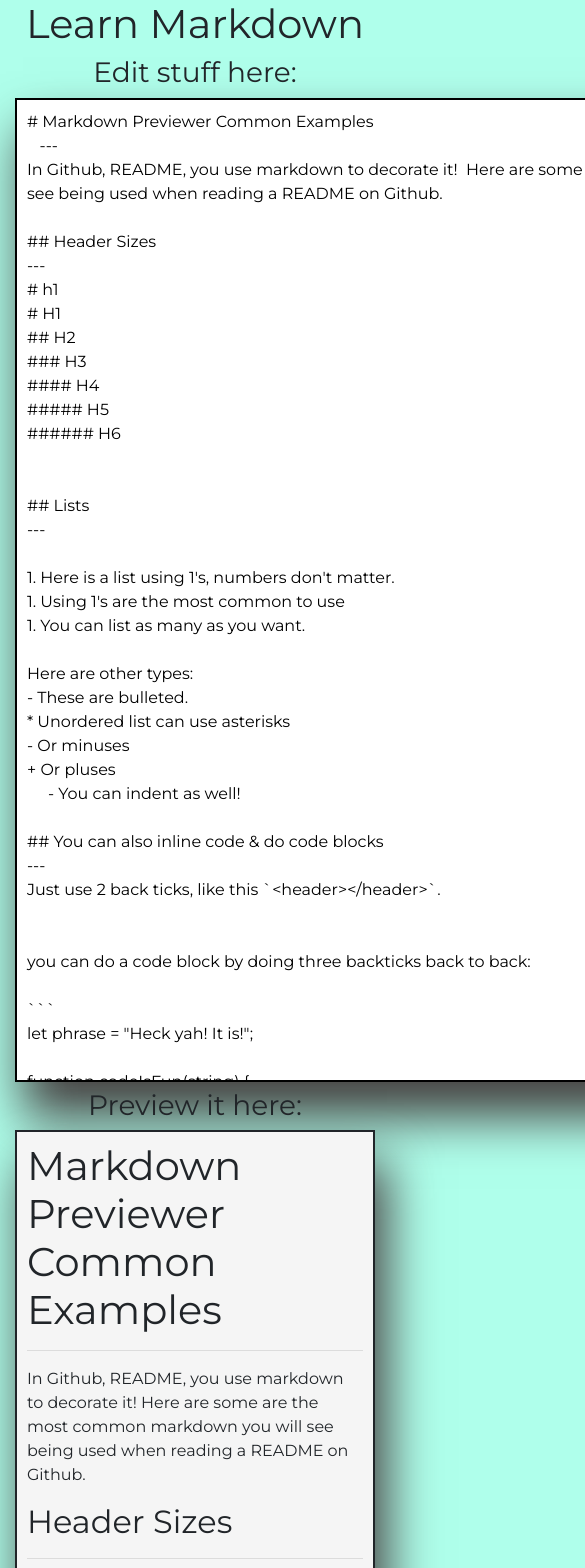
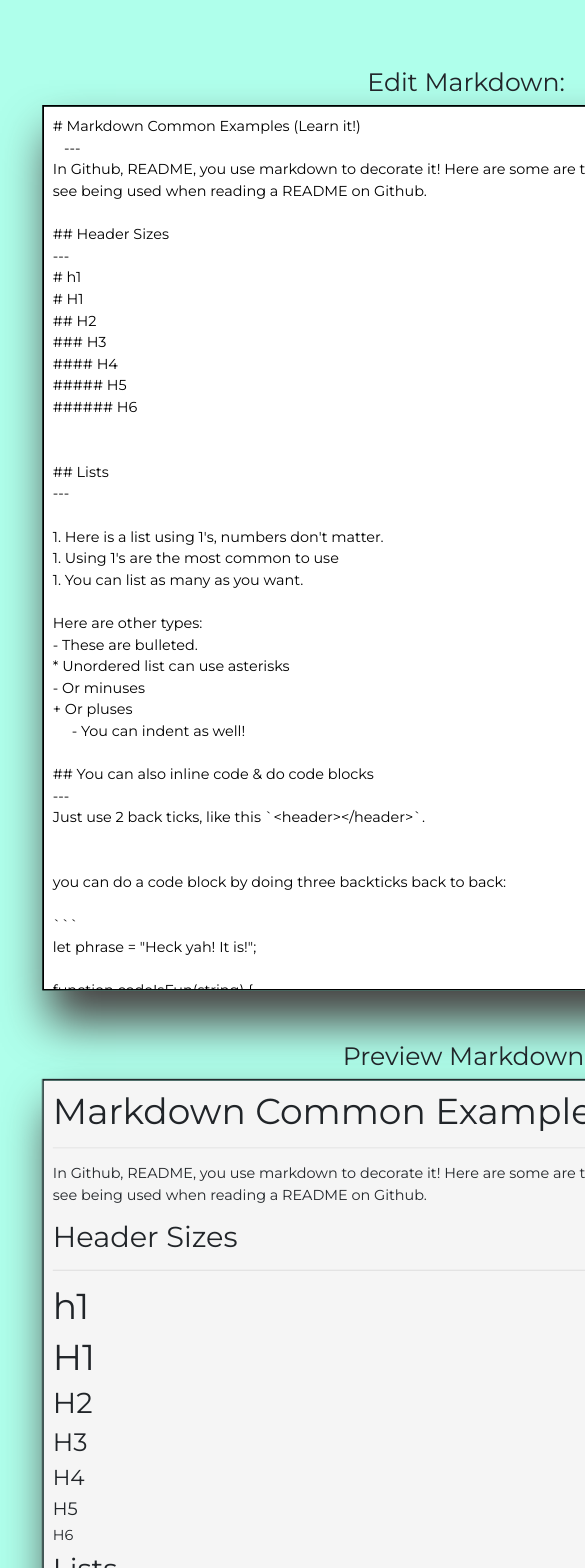
Before and after one commit to respici0/markdown-previewer, a React (Create React App) app: page / in a window 390 px wide. Shown: the top 1568 px of the page, 585 px wide, since content can reach past the window. Built offline with nearby package versions, Linux system fonts and the light colour scheme.

Commit message:
make to scale later

```diff
--- a/src/App.js
+++ b/src/App.js
@@ -24,19 +24,17 @@ class App extends Component {
 
   render() {
     return (
-      <div className="App">
-        <header className="App-header">
-          <h1>Learn Markdown</h1>
-        </header>
-        <div className="container-fluid">
+      <React.Fragment>
+        <div>
+          <div className="content">
             <div className="row">
               <div className="col">
-              <h3>Edit stuff here:</h3>
+                <h3>Edit Markdown:</h3>
                 <textarea type="text" id="editor" rows="40" cols="100" onChange={this.onChange} value={this.state.toBeCompiled} >
                 </textarea>
               </div>
               <div className="col">
-              <h3>Preview it here:</h3>
+                <h3>Preview Markdown:</h3>
                 <div id="preview" dangerouslySetInnerHTML={this.createMarkup()}>
                 </div>
               </div>
@@ -51,15 +49,16 @@ class App extends Component {
             </p>
           </div>
         </div>
+      </React.Fragment>
     );
   }
 }
 
 const markupText =
 
-  `# Markdown Previewer Common Examples
+  `# Markdown Common Examples (Learn it!)
    ---
-In Github, README, you use markdown to decorate it!  Here are some are the most common markdown you will see being used when reading a README on Github.
+In Github, README, you use markdown to decorate it! Here are some are the most common markdown you will see being used when reading a README on Github.
 
 ## Header Sizes
 ---
--- a/src/App.scss
+++ b/src/App.scss
@@ -30,9 +30,15 @@ body {
     text-align: center;
 }
 
+.content {
+  display: flex;
+  margin-top: 25px;
+}
+
 textarea {
     @extend .shadow;
     text-align: left;
+    margin-bottom:  50px;
 }
 
 #preview {
@@ -61,3 +67,13 @@ textarea {
       }
     }
   }
+
+  @media screen and (max-width: 650px) {
+    #root {
+      max-width: 100%;
+      transform: scale(0.9)
+    }
+    html {
+      width: 100vh;
+    }
+   }
```
Lines whose indentation alone changed are shown as unchanged.
